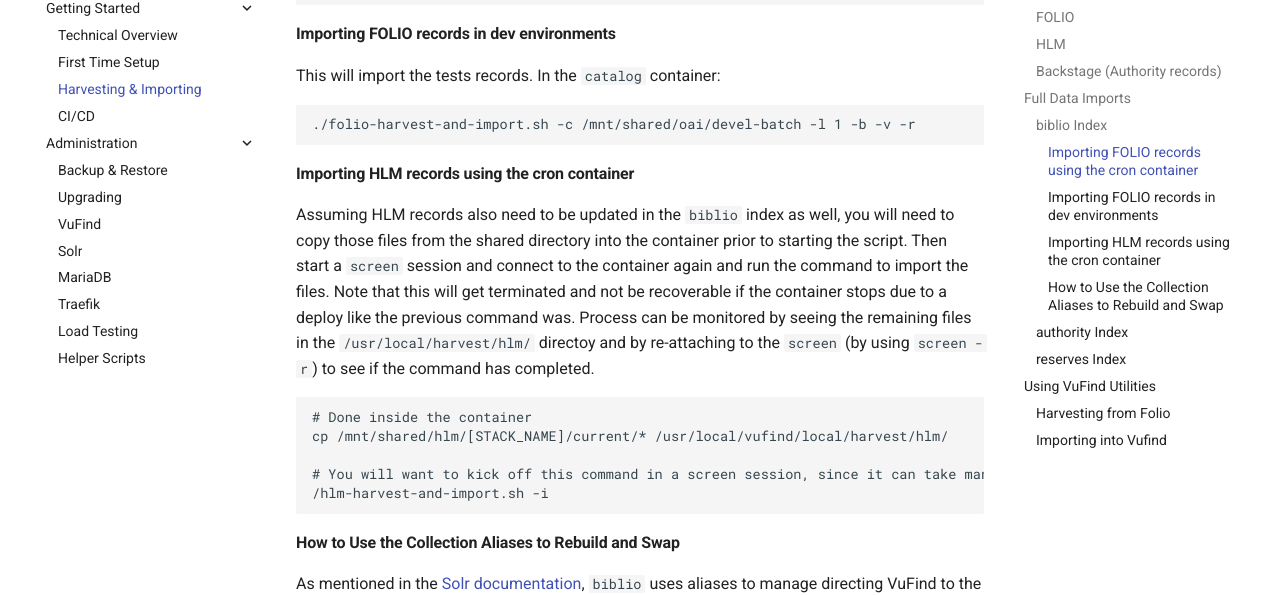
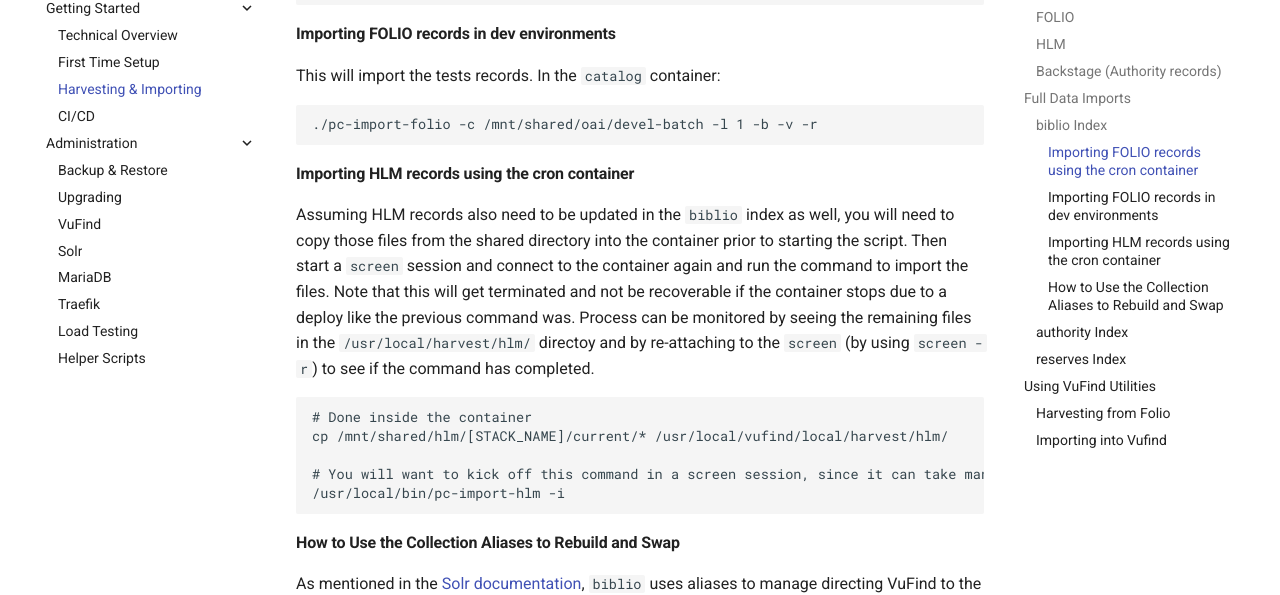
Before and after one commit to MSU-Libraries/catalog, an MkDocs documentation site: the page built from docs/harvesting-and-importing.md, in a window 1280 px wide and 1400 px high, scrolled down 2775 px. Shown: the part 145-740 px from the top of the window. Built offline with MkDocs 1.6.1 and Material for MkDocs 9.7.7, drawn with Linux system fonts in a browser that asks for light colours; comment, search, counter and statistics services are not loaded; some of the changed text lies outside the part shown.

Commit message:
[PC-975] Rename scripts to pc-import{hlm,folio,authority} and move their mount point to /usr/local/bin

````diff
--- a/docs/harvesting-and-importing.md
+++ b/docs/harvesting-and-importing.md
@@ -3,12 +3,12 @@
     All of these commands should be run within the `catalog` or `cron` Docker container
 
 ## Script Summary
-* [folio-harvest-and-import.sh](https://github.com/MSU-Libraries/catalog/blob/main/vufind/folio-harvest-and-import.sh):
+* [pc-import-folio](https://github.com/MSU-Libraries/catalog/blob/main/vufind/pc-import-folio):
 Used to harvest and import FOLIO MARC data into the `biblio` collection of Solr.
-* [hlm-harvest-and-import.sh](https://github.com/MSU-Libraries/catalog/blob/main/vufind/hlm-harvest-and-import.sh):
+* [pc-import-hlm](https://github.com/MSU-Libraries/catalog/blob/main/vufind/pc-import-hlm):
 Used to harvest and import EBSCO MARC data into the `biblio` collection of Solr from the FTP location given
 access to by EBSCO. The records contain the HLM dataset that is missing from FOLIO's database.
-* [authority-harvest-and-import.sh](https://github.com/MSU-Libraries/catalog/blob/main/vufind/authority-harvest-and-import.sh):
+* [pc-import-authority](https://github.com/MSU-Libraries/catalog/blob/main/vufind/pc-import-authority):
 Used to harvest and import MARC data from Backstage into the `authority` collection in Solr from the FTP location
 provided by Backstage.
 * [cron-reserves.sh](https://github.com/MSU-Libraries/catalog/blob/main/vufind/scripts/cron-reserves.sh):
@@ -107,7 +107,7 @@
 #### Importing FOLIO records in dev environments
 This will import the tests records. In the `catalog` container:
 ```
-./folio-harvest-and-import.sh -c /mnt/shared/oai/devel-batch -l 1 -b -v -r
+./pc-import-folio -c /mnt/shared/oai/devel-batch -l 1 -b -v -r
 ```
 
 #### Importing HLM records using the cron container
@@ -122,7 +122,7 @@
 cp /mnt/shared/hlm/[STACK_NAME]/current/* /usr/local/vufind/local/harvest/hlm/
 
 # You will want to kick off this command in a screen session, since it can take many hours to run
-/hlm-harvest-and-import.sh -i
+/usr/local/bin/pc-import-hlm -i
 ```
 
 #### How to Use the Collection Aliases to Rebuild and Swap
@@ -159,7 +159,7 @@
 # Inside container
 rm local/harvest/folio/processed/*
 cp /mnt/shared/oai/${STACK_NAME}/harvest_folio/processed/* local/harvest/folio/
-/folio-harvest-and-import.sh --verbose --reset-solr --collection biblio-build --batch-import | tee /mnt/shared/logs/folio_import_${STACK_NAME}_$(date -I).log
+/usr/local/bin/pc-import-folio --verbose --reset-solr --collection biblio-build --batch-import | tee /mnt/shared/logs/folio_import_${STACK_NAME}_$(date -I).log
 [Ctrl-a d]
 
 # On Host
@@ -168,7 +168,7 @@
 
 # Inside container
 cp /mnt/shared/hlm/${STACK_NAME}/current/* local/harvest/hlm/
-/hlm-harvest-and-import.sh --import --verbose | tee /mnt/shared/logs/hlm_import_${STACK_NAME}_$(date -I).log
+/usr/local/bin/pc-import-hlm --import --verbose | tee /mnt/shared/logs/hlm_import_${STACK_NAME}_$(date -I).log
 [Ctrl-a d]
 ```
 
@@ -217,7 +217,7 @@
 * Clear out the collection that `biblio-build` is pointing to, to avoid having two large indexing stored for a long period of time
 (only after you are confident in the new index's data)
 ```bash
-/folio-harvest-and-import.sh --verbose --reset-solr --collection biblio-build
+/usr/local/bin/pc-import-folio --verbose --reset-solr --collection biblio-build
 ```
 
 * If `SOLR_JAVA_MEM` was increased, lower it to its previous amount.
@@ -240,7 +240,7 @@
 cp /mnt/shared/authority/[STACK_NAME]/current/processed/*.xml /usr/local/vufind/local/harvest/authority/
 
 # You will want to kick off this command in a screen session, since it can take many hours to run
-/authority-harvest-and-import.sh -i -B
+/usr/local/bin/pc-import-authority -i -B
 ```
 
 ### `reserves` Index
@@ -258,7 +258,7 @@
 
 ## Using VuFind Utilities
 The preferred method is to use the included wrapper script with this repository.
-The [folio-harvest-and-import.sh](https://github.com/MSU-Libraries/catalog/blob/main/vufind/folio-harvest-and-import.sh)
+The [pc-import-folio](https://github.com/MSU-Libraries/catalog/blob/main/vufind/pc-import-folio)
 script can run either, or both, the harvest and import of data from FOLIO to Vufind. Use the `--help` flag
 to get information on how to run that script.
 
````
Also changed, not shown: docs/upgrading.md (+5 -5 lines), 12 other files.
